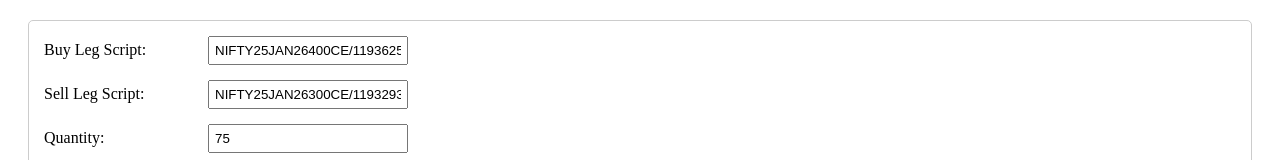
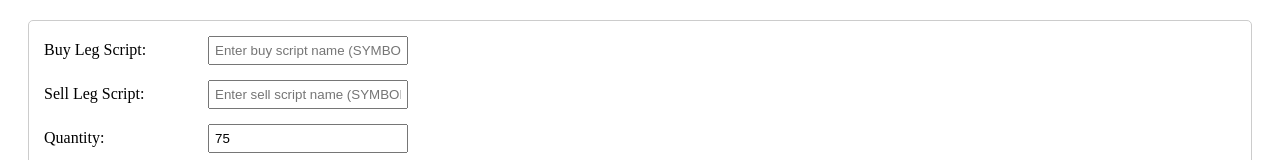
Before and after one commit to sendmailtosenthil/TradeWithBredge-plugin, a browser extension: page ticker.html in a window 1280 px wide. Shown: the top 160 px of the page. Drawn offline with Linux system fonts and the light colour scheme.

Commit message:
Updated Readme and removed default value of buy and sell leg

```diff
--- a/ticker.html
+++ b/ticker.html
@@ -48,11 +48,11 @@
   <div class="form-container">
     <div class="form-group">
       <label for="buyScript">Buy Leg Script:</label>
-      <input type="text" id="buyScript" placeholder="Enter buy script name (SYMBOL/TOKEN)" value="NIFTY25JAN26400CE/11936258">
+      <input type="text" id="buyScript" placeholder="Enter buy script name (SYMBOL/TOKEN)" value="">
     </div>
     <div class="form-group">
       <label for="sellScript">Sell Leg Script:</label>
-      <input type="text" id="sellScript" placeholder="Enter sell script name (SYMBOL/TOKEN)" value="NIFTY25JAN26300CE/11932930">
+      <input type="text" id="sellScript" placeholder="Enter sell script name (SYMBOL/TOKEN)" value="">
     </div>
     <div class="form-group">
       <label for="quantity">Quantity:</label>
```
Also changed, not shown: README.md.
